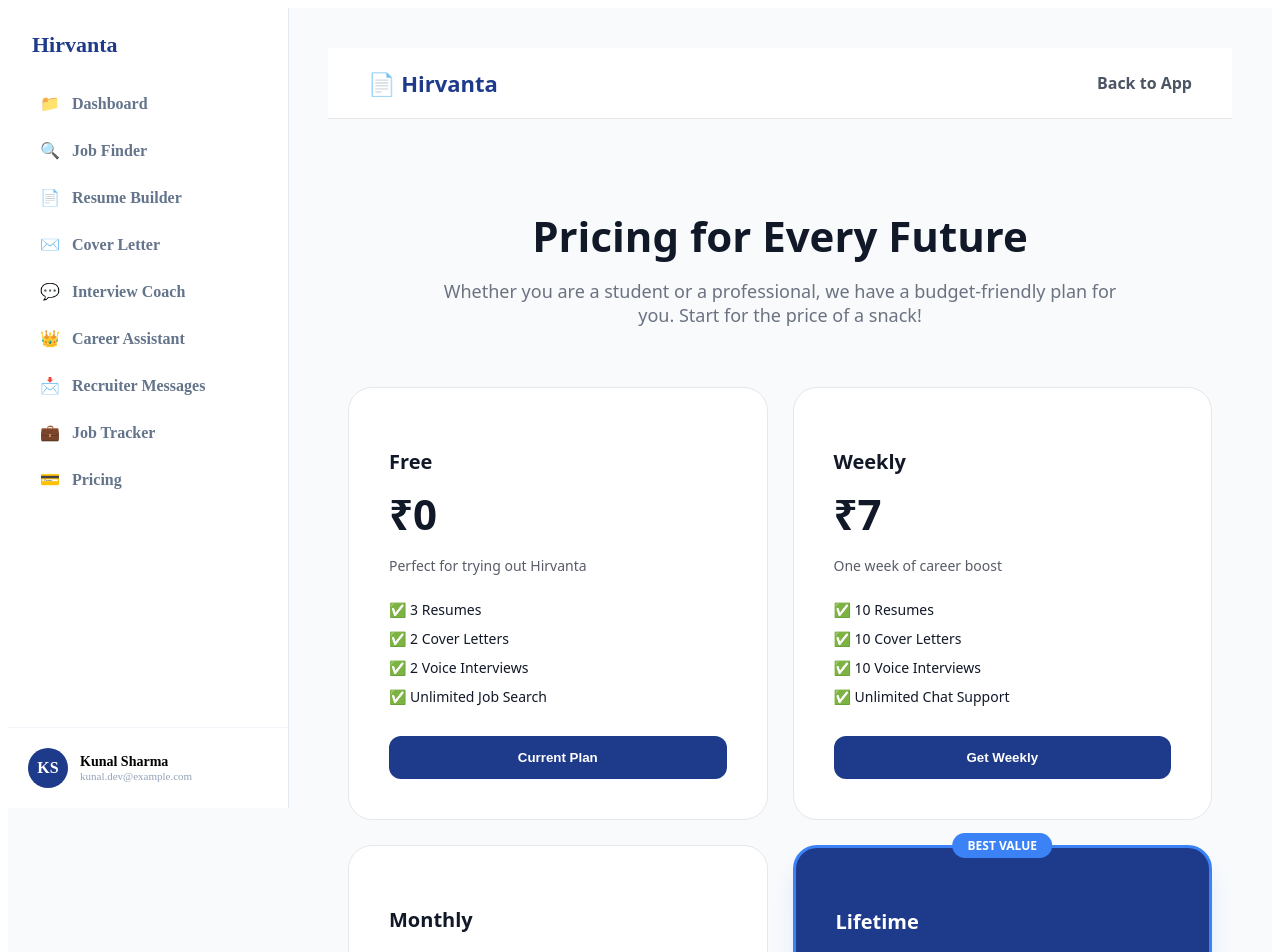
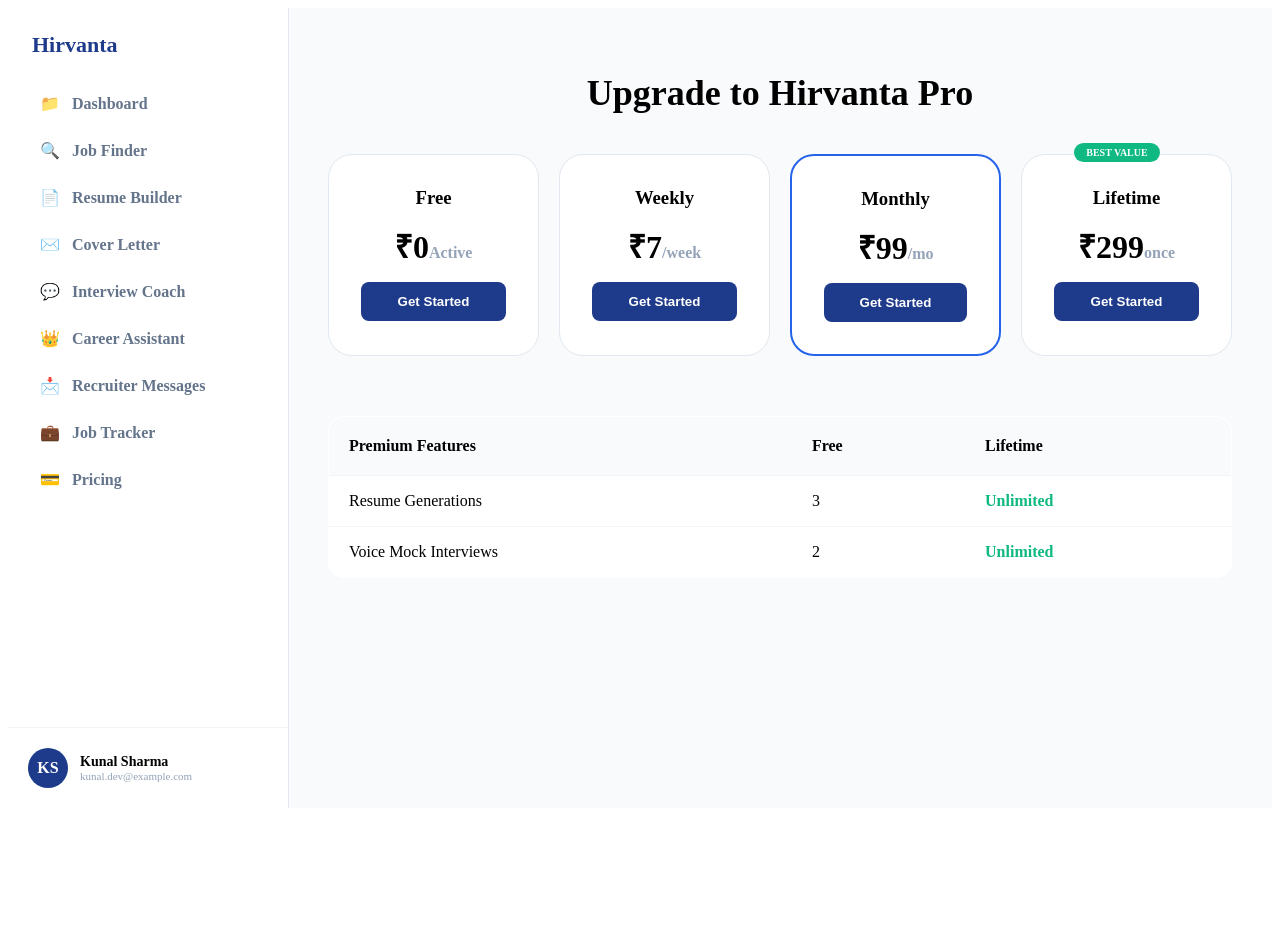
Before and after one commit to jewma1/Hirvanta, a Next.js app in the folder frontend/: page /pricing in a window 1280 px wide. Shown: the top 952 px of the page. After the commit the page ends 816 px from the top, so only its background shows below. Built offline with nearby package versions, Linux system fonts and the light colour scheme.

Commit message:
Update page.tsx

```diff
--- a/frontend/app/pricing/page.tsx
+++ b/frontend/app/pricing/page.tsx
@@ -1,148 +1,47 @@
-'use client';
-import Link from 'next/link';
-import { useState } from 'react';
+export default function Pricing() {
+  const plans = [
+    { name: 'Free', price: '0', sub: 'Active' },
+    { name: 'Weekly', price: '7', sub: '/week' },
+    { name: 'Monthly', price: '99', sub: '/mo', popular: true },
+    { name: 'Lifetime', price: '299', sub: 'once', best: true }
+  ];
 
-export default function Pricing() {
   return (
-    <div style={{ minHeight: '100vh', backgroundColor: '#f8fafc', fontFamily: 'system-ui, sans-serif' }}>
+    <div style={{ textAlign: 'center' }}>
+      <h1 style={{ fontSize: '36px', fontWeight: '900' }}>Upgrade to Hirvanta Pro</h1>
 
-      {/* Navbar */}
-      <nav style={{ padding: '20px 40px', backgroundColor: 'white', borderBottom: '1px solid #e5e7eb', display: 'flex', justifyContent: 'space-between', alignItems: 'center' }}>
-        <Link href="/" style={{ textDecoration: 'none', color: '#1e3a8a', fontSize: '22px', fontWeight: 'bold' }}>📄 Hirvanta</Link>
-        <Link href="/dashboard" style={{ textDecoration: 'none', color: '#4b5563', fontWeight: '600' }}>Back to App</Link>
-      </nav>
+      <div style={{ display: 'grid', gridTemplateColumns: 'repeat(4, 1fr)', gap: '20px', marginTop: '40px' }}>
+        {plans.map(plan => (
+          <div key={plan.name} style={{ backgroundColor: '#fff', padding: '32px', borderRadius: '24px', border: plan.popular ? '2px solid #2563EB' : '1px solid #E2E8F0', position: 'relative' }}>
+            {plan.best && <span style={{ position: 'absolute', top: '-12px', left: '25%', backgroundColor: '#10B981', color: '#fff', padding: '4px 12px', borderRadius: '20px', fontSize: '10px', fontWeight: '900' }}>BEST VALUE</span>}
+            <h3 style={{ margin: 0 }}>{plan.name}</h3>
+            <h2 style={{ fontSize: '32px', margin: '15px 0' }}>₹{plan.price}<span style={{ fontSize: '16px', color: '#94A3B8' }}>{plan.sub}</span></h2>
+            <button style={{ width: '100%', padding: '12px', borderRadius: '8px', border: 'none', backgroundColor: '#1E3A8A', color: '#fff', fontWeight: '700', cursor: 'pointer' }}>Get Started</button>
+          </div>
+        ))}
+      </div>
 
-      <main style={{ padding: '60px 20px', maxWidth: '1200px', margin: '0 auto' }}>
-
-        <header style={{ textAlign: 'center', marginBottom: '60px' }}>
-          <h1 style={{ fontSize: '42px', fontWeight: '900', color: '#111827', marginBottom: '15px' }}>Pricing for Every Future</h1>
-          <p style={{ fontSize: '18px', color: '#6b7280', maxWidth: '700px', margin: '0 auto' }}>
-            Whether you are a student or a professional, we have a budget-friendly plan for you. Start for the price of a snack!
-          </p>
-        </header>
-
-        {/* Pricing Cards Grid */}
-        <div style={{ display: 'grid', gridTemplateColumns: 'repeat(auto-fit, minmax(280px, 1fr))', gap: '25px', marginBottom: '80px' }}>
-
-          <PriceCard
-            title="Free"
-            price="₹0"
-            desc="Perfect for trying out Hirvanta"
-            features={["3 Resumes", "2 Cover Letters", "2 Voice Interviews", "Unlimited Job Search"]}
-            buttonText="Current Plan"
-            dark={false}
-          />
-
-          <PriceCard
-            title="Weekly"
-            price="₹7"
-            desc="One week of career boost"
-            features={["10 Resumes", "10 Cover Letters", "10 Voice Interviews", "Unlimited Chat Support"]}
-            buttonText="Get Weekly"
-            dark={false}
-          />
-
-          <PriceCard
-            title="Monthly"
-            price="₹99"
-            desc="Our most popular plan"
-            features={["40 Resumes", "30 Cover Letters", "25 Voice Interviews", "AI Career Assistant (Ltd)"]}
-            buttonText="Get Monthly"
-            dark={false}
-          />
-
-          <PriceCard
-            title="Lifetime"
-            price="₹299"
-            desc="Forever access to everything"
-            features={["Unlimited Everything", "Full Human-Voice Mentor", "Premium ATS Templates", "Future Feature Access"]}
-            buttonText="Buy Lifetime"
-            dark={true}
-            highlight={true}
-          />
-        </div>
-
-        {/* COMPARISON TABLE */}
-        <section style={{ backgroundColor: 'white', borderRadius: '24px', border: '1px solid #e5e7eb', padding: '40px', overflowX: 'auto' }}>
-          <h2 style={{ textAlign: 'center', marginBottom: '40px' }}>Compare Features</h2>
-          <table style={{ width: '100%', borderCollapse: 'collapse', textAlign: 'left' }}>
-            <thead>
-              <tr style={{ borderBottom: '2px solid #f1f5f9' }}>
-                <th style={tableHeaderStyle}>Feature</th>
-                <th style={tableHeaderStyle}>Free</th>
-                <th style={tableHeaderStyle}>Weekly (₹7)</th>
-                <th style={tableHeaderStyle}>Lifetime (₹299)</th>
-              </tr>
-            </thead>
-            <tbody>
-              <TableRow feature="AI Resume Builder" free="3" weekly="10" lifetime="Unlimited" />
-              <TableRow feature="Voice Mock Interviews" free="2" weekly="10" lifetime="Unlimited" />
-              <TableRow feature="Chat Coaching" free="Unlimited" weekly="Unlimited" lifetime="Unlimited" />
-              <TableRow feature="Human-Voice Mentor" free="❌" weekly="❌" lifetime="✅ Full Access" />
-              <TableRow feature="Skill Gap Analysis" free="❌" weekly="❌" lifetime="✅ Detailed" />
-              <TableRow feature="Salary Guidance" free="❌" weekly="❌" lifetime="✅ Included" />
-            </tbody>
-          </table>
-        </section>
-
-        {/* RAZORPAY TRUST SECTION */}
-        <div style={{ marginTop: '60px', textAlign: 'center', padding: '40px', backgroundColor: '#eff6ff', borderRadius: '20px' }}>
-          <h3 style={{ marginBottom: '20px' }}>Secure Payments with Razorpay</h3>
-          <div style={{ display: 'flex', justifyContent: 'center', gap: '20px', flexWrap: 'wrap', opacity: 0.7 }}>
-            <span>UPI</span> • <span>Google Pay</span> • <span>PhonePe</span> • <span>Cards</span> • <span>Netbanking</span>
-          </div>
-          <p style={{ marginTop: '20px', fontSize: '14px', color: '#1e40af' }}>Refund Policy: 24-hour money-back guarantee if you're not satisfied.</p>
-        </div>
-      </main>
+      <table style={{ width: '100%', marginTop: '60px', borderCollapse: 'collapse', backgroundColor: '#fff', borderRadius: '16px', overflow: 'hidden', border: '1px solid #E2E8F0' }}>
+        <thead style={{ backgroundColor: '#F8FAFC' }}>
+          <tr style={{ textAlign: 'left' }}>
+            <th style={{ padding: '20px' }}>Premium Features</th>
+            <th style={{ padding: '20px' }}>Free</th>
+            <th style={{ padding: '20px' }}>Lifetime</th>
+          </tr>
+        </thead>
+        <tbody style={{ textAlign: 'left' }}>
+          <tr style={{ borderTop: '1px solid #F1F5F9' }}>
+            <td style={{ padding: '16px 20px' }}>Resume Generations</td>
+            <td style={{ padding: '16px 20px' }}>3</td>
+            <td style={{ padding: '16px 20px', fontWeight: '700', color: '#10B981' }}>Unlimited</td>
+          </tr>
+          <tr style={{ borderTop: '1px solid #F1F5F9' }}>
+            <td style={{ padding: '16px 20px' }}>Voice Mock Interviews</td>
+            <td style={{ padding: '16px 20px' }}>2</td>
+            <td style={{ padding: '16px 20px', fontWeight: '700', color: '#10B981' }}>Unlimited</td>
+          </tr>
+        </tbody>
+      </table>
     </div>
   );
 }
-
-// Sub-components
-function PriceCard({ title, price, desc, features, buttonText, dark, highlight }) {
-  return (
-    <div style={{
-      backgroundColor: dark ? '#1e3a8a' : 'white',
-      color: dark ? 'white' : '#111827',
-      padding: '40px',
-      borderRadius: '24px',
-      border: highlight ? '3px solid #3b82f6' : '1px solid #e5e7eb',
-      position: 'relative',
-      boxShadow: highlight ? '0 20px 25px -5px rgba(59, 130, 246, 0.2)' : 'none'
-    }}>
-      {highlight && <div style={{ position: 'absolute', top: '-15px', left: '50%', transform: 'translateX(-50%)', backgroundColor: '#3b82f6', color: 'white', padding: '4px 15px', borderRadius: '20px', fontSize: '12px', fontWeight: 'bold' }}>BEST VALUE</div>}
-      <h3 style={{ fontSize: '20px', marginBottom: '10px' }}>{title}</h3>
-      <div style={{ fontSize: '42px', fontWeight: '900', marginBottom: '10px' }}>{price}</div>
-      <p style={{ fontSize: '14px', opacity: 0.7, marginBottom: '25px' }}>{desc}</p>
-      <ul style={{ listStyle: 'none', padding: 0, margin: '0 0 30px 0', textAlign: 'left', fontSize: '14px' }}>
-        {features.map((f, i) => <li key={i} style={{ marginBottom: '10px', display: 'flex', alignItems: 'center', gap: '8px' }}>✅ {f}</li>)}
-      </ul>
-      <button style={{
-        width: '100%',
-        padding: '14px',
-        borderRadius: '12px',
-        border: 'none',
-        fontWeight: 'bold',
-        cursor: 'pointer',
-        backgroundColor: dark ? 'white' : '#1e3a8a',
-        color: dark ? '#1e3a8a' : 'white'
-      }}>
-        {buttonText}
-      </button>
-    </div>
-  );
-}
-
-function TableRow({ feature, free, weekly, lifetime }) {
-  return (
-    <tr style={{ borderBottom: '1px solid #f1f5f9' }}>
-      <td style={tableCellStyle}><strong>{feature}</strong></td>
-      <td style={tableCellStyle}>{free}</td>
-      <td style={tableCellStyle}>{weekly}</td>
-      <td style={{ ...tableCellStyle, color: '#1e3a8a', fontWeight: 'bold' }}>{lifetime}</td>
-    </tr>
-  );
-}
-
-const tableHeaderStyle = { padding: '15px', color: '#64748b', fontSize: '14px', textTransform: 'uppercase' as 'uppercase' };
-const tableCellStyle = { padding: '15px', fontSize: '15px', color: '#334155' };
```
